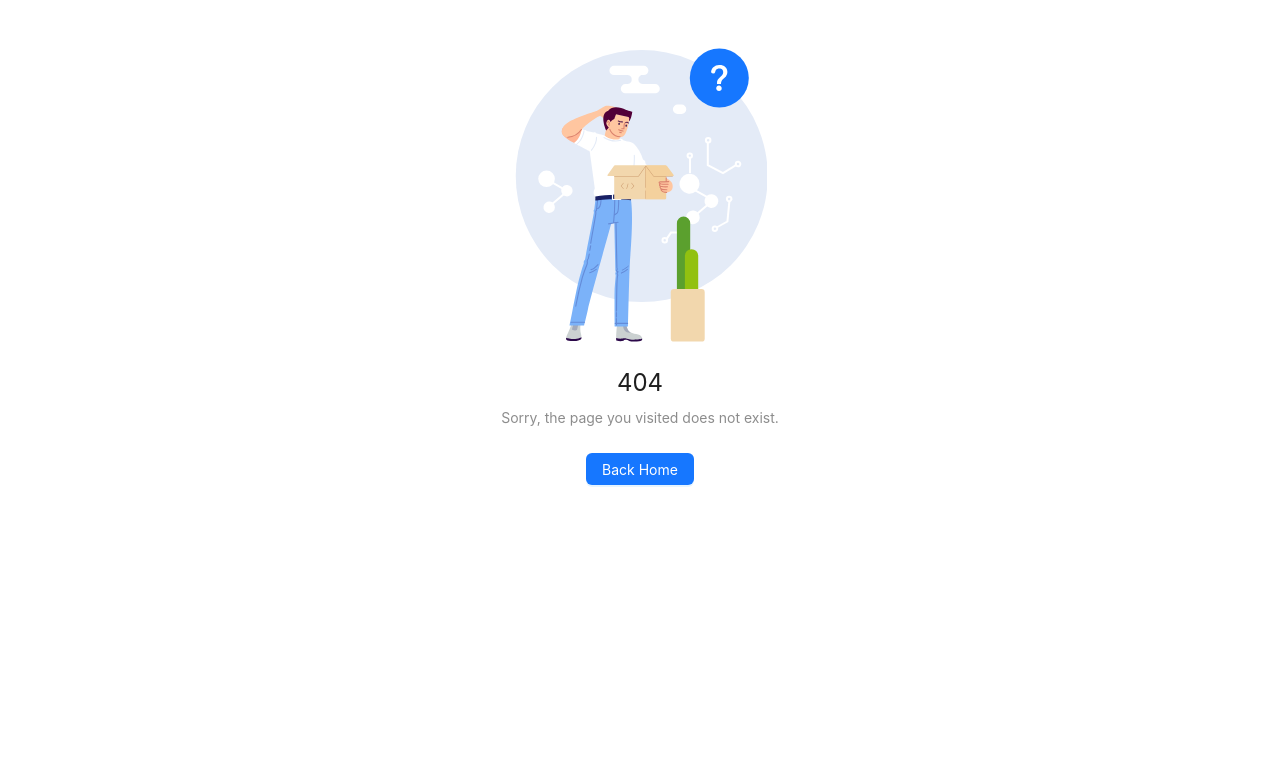
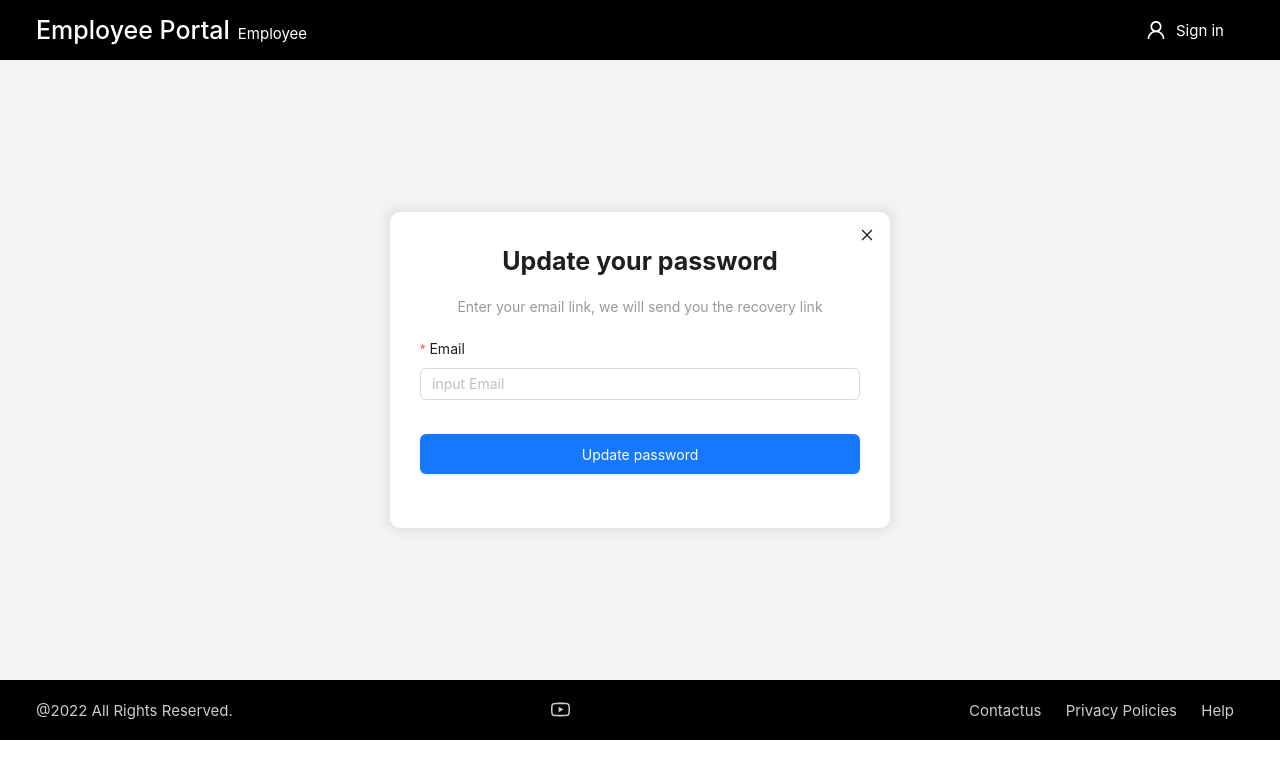
Before and after one commit to Yuxuan-Li295/TrainingProject2, a React (Create React App) app in the folder Frontend1/: page /forgetpassword in a window 1280 px wide. Before the commit this address had no page. Shown: the top 778 px of the page. Built offline with nearby package versions, Linux system fonts and the light colour scheme.

Commit message:
forget password

```diff
--- /dev/null
+++ b/Frontend1/src/pages/forgetPassword.tsx
@@ -0,0 +1,66 @@
+import React, { useState } from 'react'
+import { Button, Form, Input, message } from 'antd'
+import Footer from '../components/Footer'
+import Header from '../components/Header'
+import { CloseOutlined } from '@ant-design/icons'
+import { useNavigate, Link } from 'react-router-dom'
+import axios from 'axios'
+
+const ForgetPassword = () => {
+    const [form] = Form.useForm()
+    const navigate = useNavigate()
+
+    // @ts-ignore
+    const onFinish = ({ email }) => {
+        axios
+            .post('http://localhost:8088/User/sendCode', {
+                account: email
+            })
+            .then((res) => {
+                if (res.data.Code === 200) {
+                    message.success(res.data.Msg)
+                    setTimeout(() => {
+                        navigate('/send')
+                    }, 1000)
+                } else {
+                    message.error(res.data.Msg)
+                }
+            })
+    }
+
+    return (
+        <div className="container">
+            <Header />
+            <div className="main">
+                <Form
+                    layout="vertical"
+                    form={form}
+                    className="login-form"
+                    onFinish={onFinish}
+                >
+                    <h2 className="title">Update your password</h2>
+                    <CloseOutlined className="close" />
+                    <p className="msg">
+                        Enter your email link, we will send you the recovery link
+                    </p>
+                    <Form.Item
+                        label="Email"
+                        name="email"
+                        rules={[{ required: true, message: 'Please input your email!' }]}
+                    >
+                        <Input placeholder="input Email" />
+                    </Form.Item>
+
+                    <Form.Item>
+                        <Button type="primary" block htmlType="submit">
+                            Update password
+                        </Button>
+                    </Form.Item>
+                </Form>
+            </div>
+            <Footer />
+        </div>
+    )
+}
+
+export default ForgetPassword
--- a/Frontend1/src/pages/login.tsx
+++ b/Frontend1/src/pages/login.tsx
@@ -2,7 +2,7 @@ import React, { useEffect } from 'react'
 import { Button, Form, FormProps, Input, message } from 'antd'
 import Footer from '../components/Footer'
 import Header from '../components/Header'
-import { useNavigate } from 'react-router-dom'
+import {Link, useNavigate} from 'react-router-dom'
 import axios from 'axios'
 
 import { useAppDispatch } from '../hooks/store'
@@ -74,26 +74,30 @@ const Login = () => {
                 label="Username"
                 name="username"
                 rules={[
-                  { required: true, message: 'Please input your username!' }
+                  {required: true, message: 'Please input your username!'}
                 ]}
             >
-              <Input placeholder="input username" />
+              <Input placeholder="input username"/>
             </Form.Item>
             <Form.Item
                 label="Password"
                 name="password"
-                rules={[{ required: true, message: 'Please input your password!' }]}
+                rules={[{required: true, message: 'Please input your password!'}]}
             >
-              <Input type="password" placeholder="input Password" />
+              <Input type="password" placeholder="input Password"/>
             </Form.Item>
             <Form.Item>
               <Button type="primary" block htmlType="submit">
                 Sign in
               </Button>
             </Form.Item>
+            <div className="link">
+
+              <Link to="/forgetpassword">Forgot password</Link>
+            </div>
           </Form>
         </div>
-        <Footer />
+        <Footer/>
       </div>
   )
 }
--- a/Frontend1/src/pages/send.tsx
+++ b/Frontend1/src/pages/send.tsx
@@ -15,7 +15,7 @@ const Send = () => {
               style={{ fontSize: 40, marginBottom: 20, color: '#2754db' }}
             />
             <p className="content">
-              We have sent the update password link to youremial, please check
+              We have sent the update password link to your email, please check
               that !
             </p>
           </div>
--- a/Frontend1/src/router/index.js
+++ b/Frontend1/src/router/index.js
@@ -17,7 +17,7 @@ const PersonalInfo = lazy(() => import('../pages/PersonalInfo'));
 const Onboard = lazy(() => import('../pages/onboard'));
 const UserVisaStatus = lazy(() => import('../pages/UserVisaStatus'));
 const NotFoundPage = lazy(() => import('../pages/NotFoundPage'));
-
+const ForgetPassword = lazy(() => import('../pages/forgetPassword'));
 const lazyLoad = (children) => {
   return <Suspense fallback={<h1>Loading...</h1>}>{children}</Suspense>;
 }
@@ -122,6 +122,13 @@ export const routers = [
     element: lazyLoad(<Onboard />)
   },
   {
+    path: '/forgetpassword',
+    meta: {
+      title: 'forgetpassword'
+    },
+    element: lazyLoad(<ForgetPassword />)
+  },
+  {
     path: '*',
     element: lazyLoad(<NotFoundPage />)
   }
```
Also changed, not shown: 1 other file (tests, documents, lock files or other folders).
